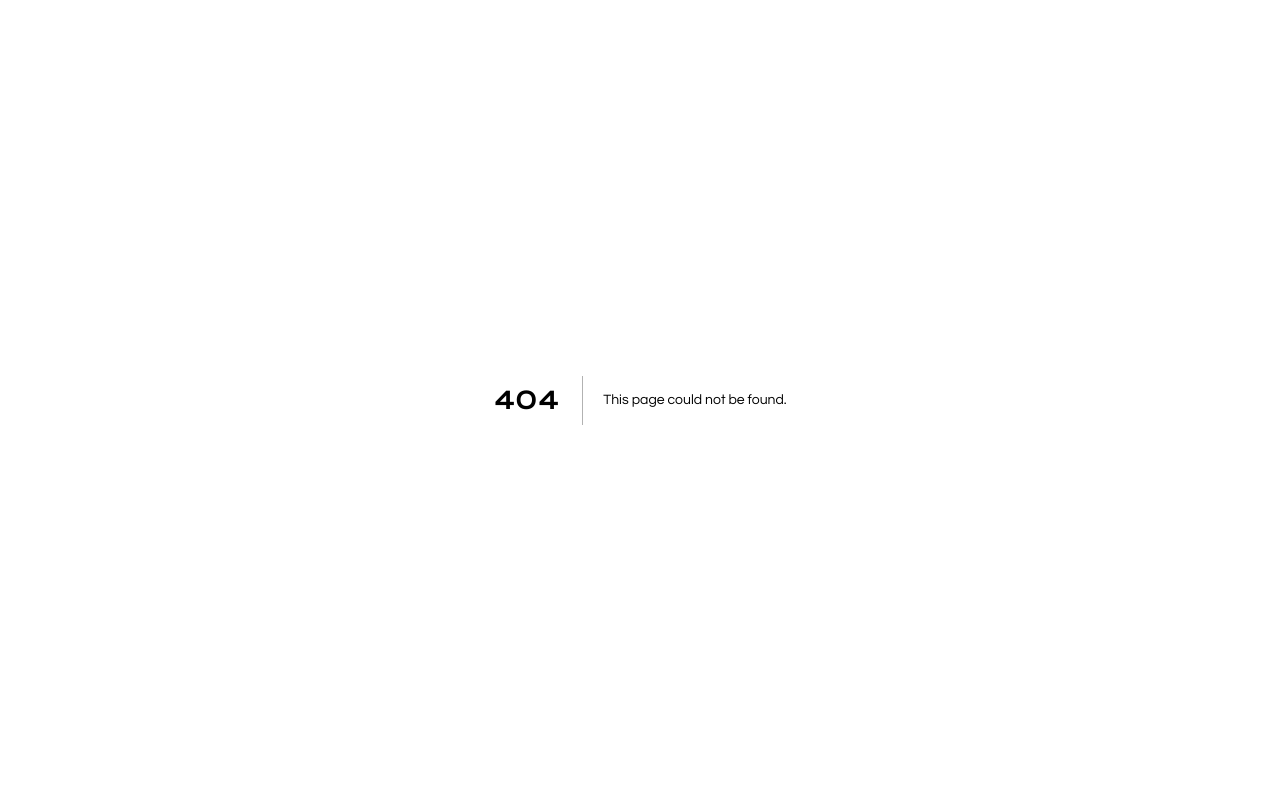
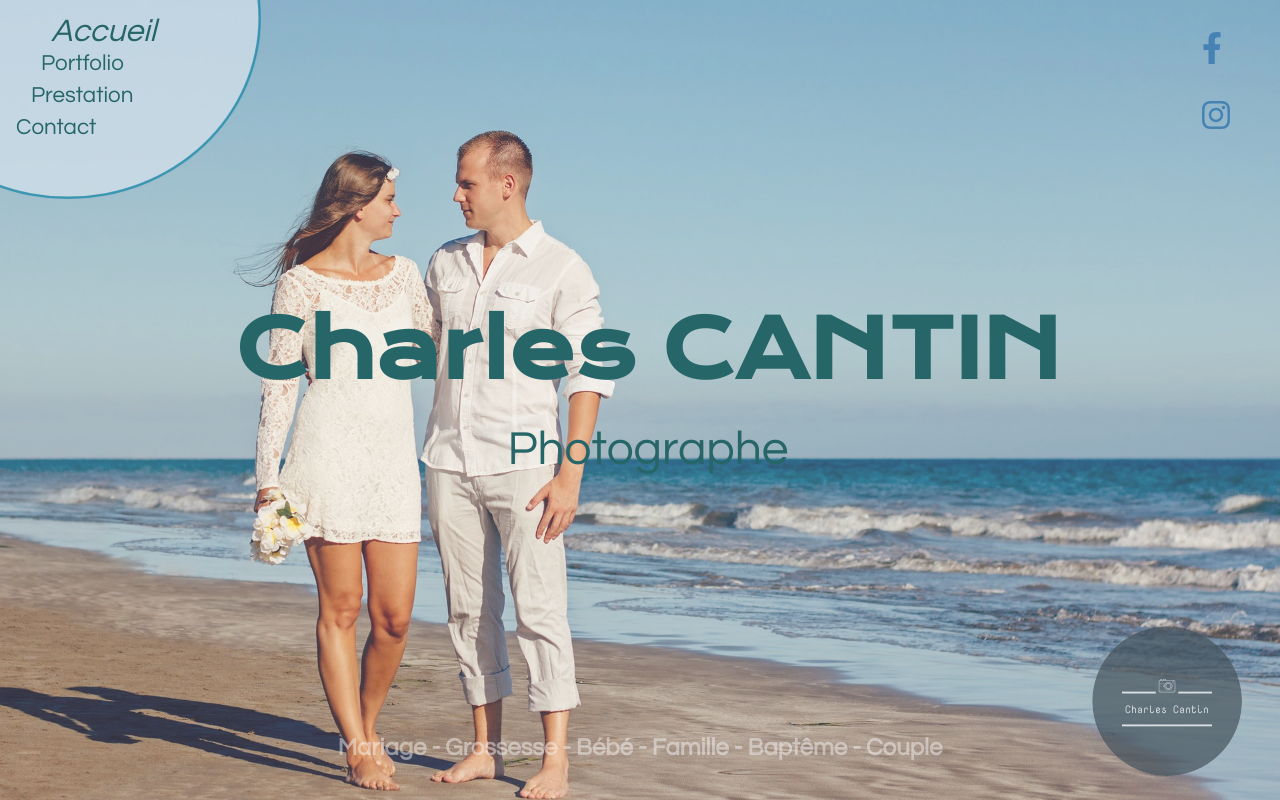
Before and after one commit to PhilouLaudun/cantinphilounextjs, a Next.js app: page / in a window 1280 px wide. Before the commit this address had no page. Built offline with nearby package versions, Linux system fonts and the light colour scheme.

Commit message:
Remise en etat suite à perte données dans index.js

```diff
--- /dev/null
+++ b/pages/index.js
@@ -0,0 +1,48 @@
+import Head from "next/head";
+import Image from "next/image";
+//import styles from '../styles/Home.module.css'
+
+import React from "react";
+import Navigations from "../components/Navigations";
+import Logo from "../components/Logo";
+import SocialNetworks from "../components/SocialNetworks";
+
+const Home = () => {
+  return (
+    <div>
+      <Head>
+        <meta charSet="utf-8" />
+        <meta name="viewport" content="width=device-width, initial-scale=1" />
+        <title>CHARLES CANTIN PHOTOGRAPHE</title>
+        <meta name="Evaluation STUDI" content="Site photo de Cantin" />
+        <meta
+          name="keywords"
+          content="photographe, photo, album, mariage, couple, bébé, portrait, baptême,grossesse"
+        />
+        <meta name="author" content="Philippe BOUDINAUD" />
+        <meta name="copyright" content="© PhilouLaudun Inc" />
+      </Head>
+      <main>
+        {/*page principale */}
+        <div className="home">
+          {/*composants : logo, navigation, réseaux sociaux*/}
+          <Navigations />
+          <Logo />
+          <SocialNetworks />
+          {/*Image de fond */}
+          <div className="bg-image"></div>
+          {/*Contenu de la page */}
+          <div className="home-main">
+            <div className="main-content">
+              <h1> Charles CANTIN</h1>
+              <h2>Photographe</h2>
+            </div>
+            <h3>Mariage - Grossesse - Bébé - Famille - Baptême - Couple</h3>
+          </div>
+        </div>
+      </main>
+    </div>
+  );
+};
+
+export default Home;
```
